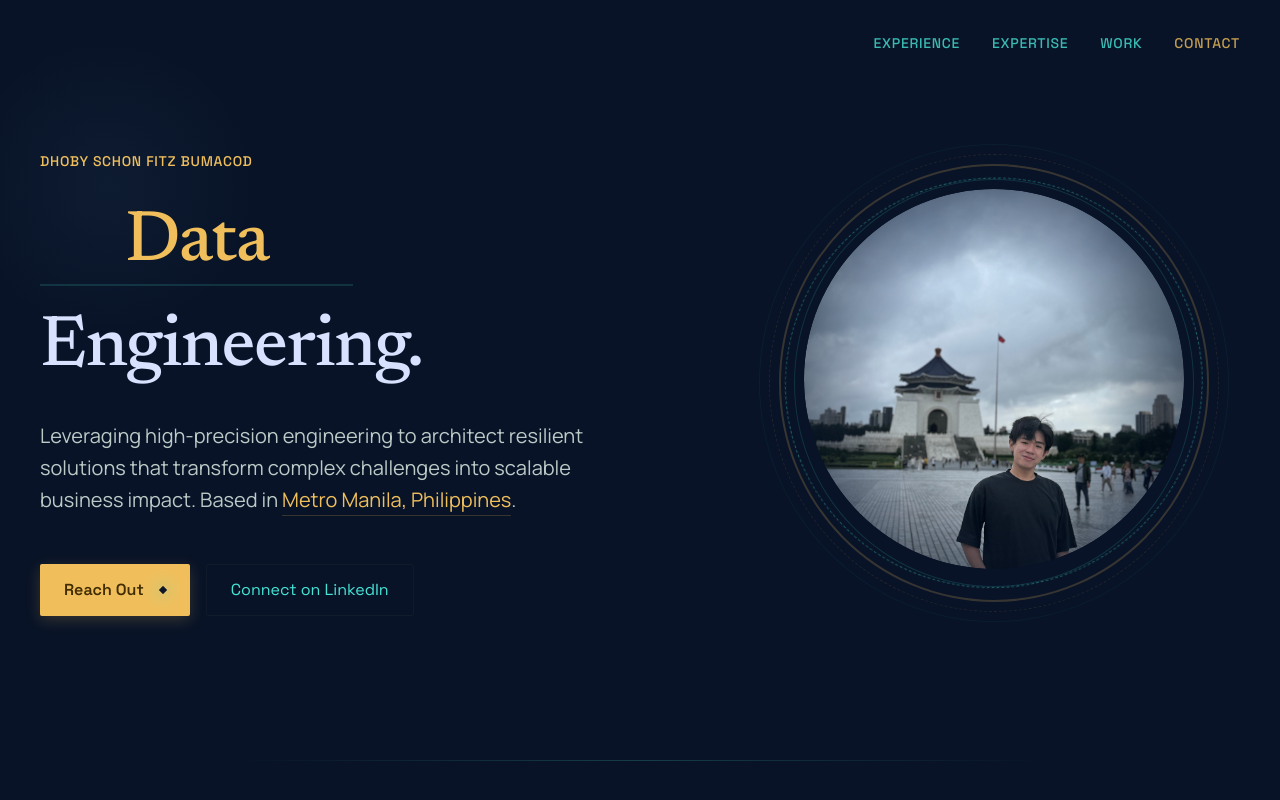
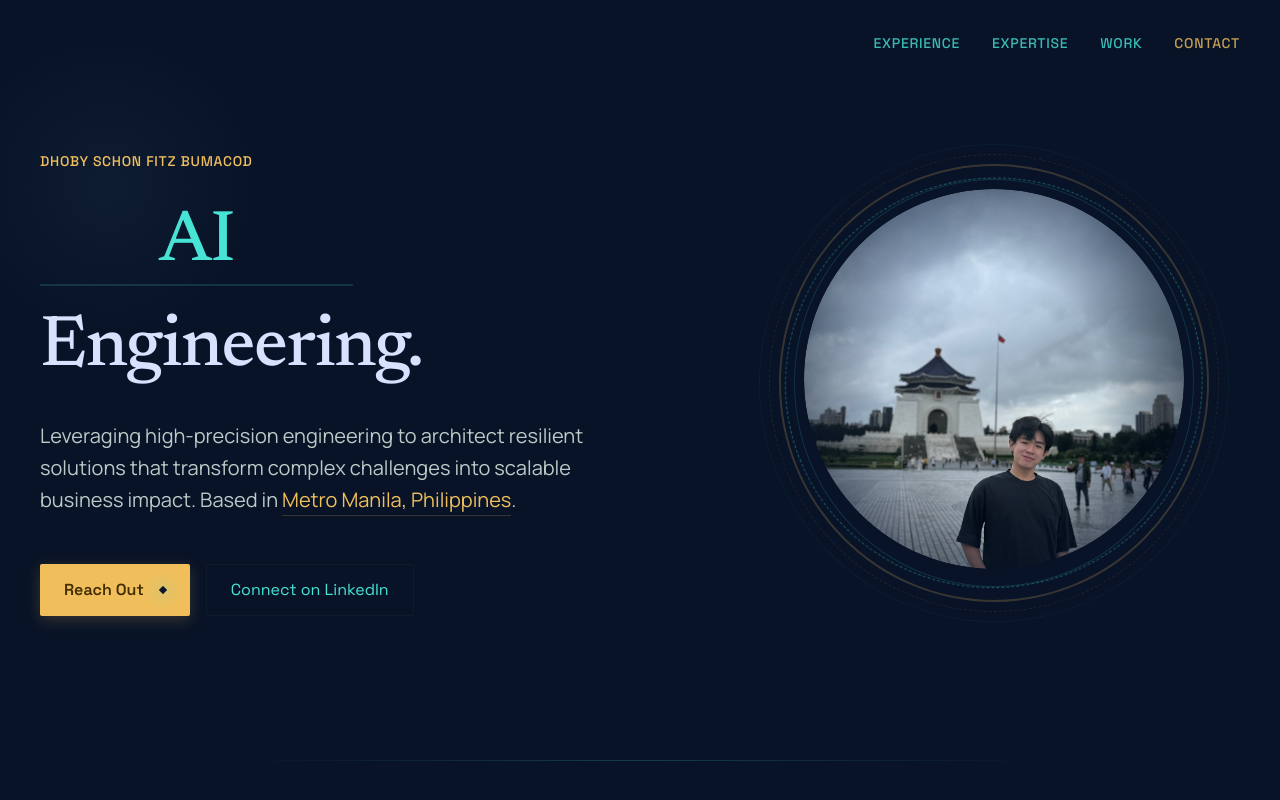
Before and after one commit to dbumacod06/antigravity-portfolio-website, a React (Vite) app: page / in a window 1280 px wide. Shown: the top 800 px of the page. Built offline with nearby package versions, Linux system fonts and the light colour scheme.

Commit message:
Adjust title intervals to 2.2seconds

```diff
--- a/src/components/Portfolio.jsx
+++ b/src/components/Portfolio.jsx
@@ -32,7 +32,7 @@ const Portfolio = () => {
         setWordIndex((prev) => (prev + 1) % words.length);
         setIsClosing(false);
       }, 400); // 400ms matches the door-close CSS transition duration
-    }, 3500);
+    }, 2200);
     return () => clearInterval(interval);
   }, []);
 
```
